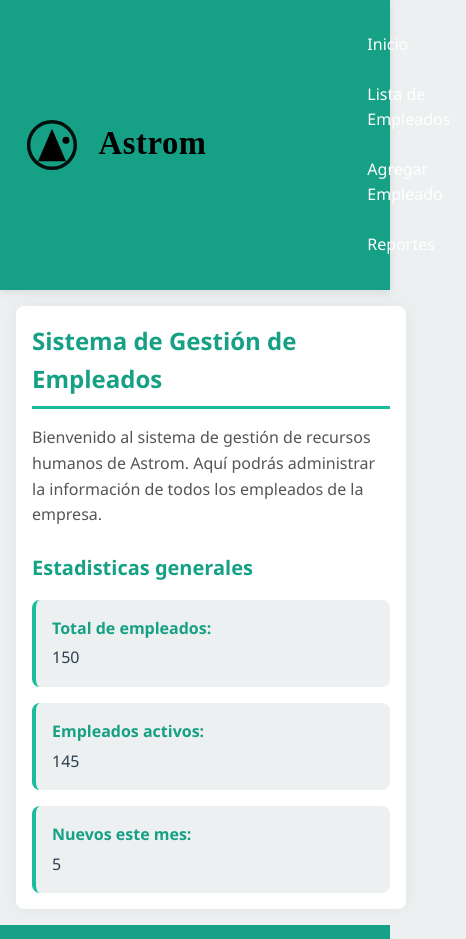
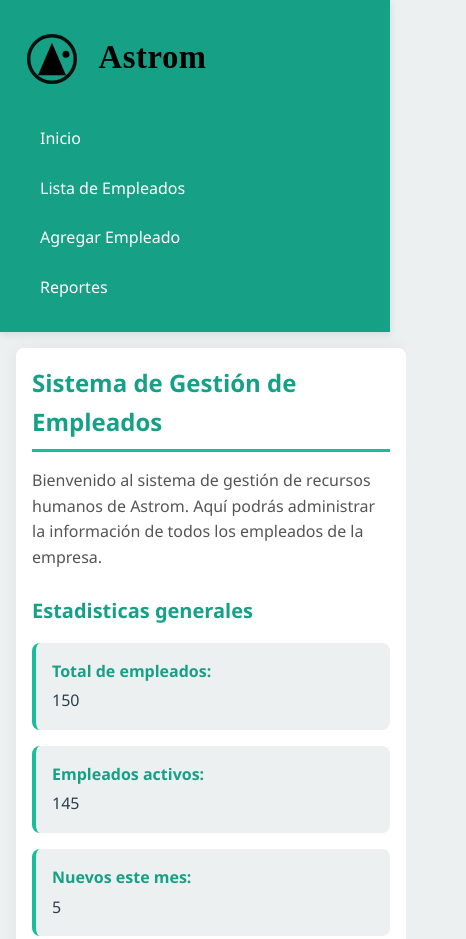
Before and after one commit to Wikky98/sistema-gestion-empleados-astrom, a plain HTML site: page index.html in a window 390 px wide. Shown: the top 939 px of the page, 466 px wide, since content can reach past the window. Drawn offline with Linux system fonts and the light colour scheme.

Commit message:
feat: Cambios en el css

```diff
--- a/css/index.css
+++ b/css/index.css
@@ -158,13 +158,19 @@ footer p {
 
 /* === RESPONSIVE DESIGN === */
 @media (max-width: 768px) {
+    header {
+        flex-direction: column;
+        align-items: flex-start;
+    }
     header h1 {
             font-size: 22px;
         }
 
     nav ul {
-            flex-direction: column;
-            gap: var(--spacing-small);
+        width: 100%;
+        justify-content: flex-start;
+        flex-direction: column;
+        gap: var(--spacing-small);
         }
 
     main {
```
Also changed, not shown: svg/astrom_profile.svg (added), 1 other file.
